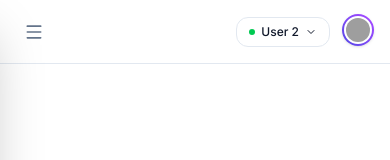
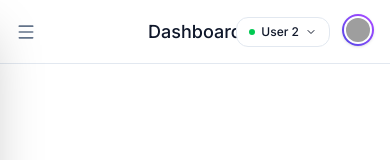
Before and after one commit to Shriti507/HintroDashboard, a Next.js app: page /prompts in a window 390 px wide. Shown: the top 160 px of the page. Built offline with nearby package versions, Linux system fonts and the light colour scheme; grey boxes are pictures that could not be loaded.

Commit message:
feat: responsive dashoboard

```diff
--- a/src/components/dashboard/DashboardCardsContainer.jsx
+++ b/src/components/dashboard/DashboardCardsContainer.jsx
@@ -43,7 +43,7 @@ export function DashboardCardsContainer() {
 
   if (isLoading) {
     return (
-      <div className="grid gap-4 md:grid-cols-2 lg:grid-cols-4">
+      <div className="grid grid-cols-2 gap-3 sm:gap-4 lg:grid-cols-4">
         {[1, 2, 3, 4].map((i) => (
           <div
             key={i}
@@ -116,7 +116,7 @@ export function DashboardCardsContainer() {
   ];
 
   return (
-    <div className="grid gap-4 sm:grid-cols-2 lg:grid-cols-4">
+    <div className="grid grid-cols-2 gap-3 sm:gap-4 lg:grid-cols-4">
       {cards.map((card) => (
         <StatsCard
           key={card.title}
--- a/src/components/dashboard/StatsCard.jsx
+++ b/src/components/dashboard/StatsCard.jsx
@@ -6,7 +6,7 @@ export function StatsCard({ title, formattedValue, icon: Icon, iconBg, iconColor
   const isEmpty = !formattedValue || formattedValue === "0" || formattedValue === "-";
 
   return (
-    <div className="flex items-center gap-4 rounded-2xl bg-white border border-[var(--border)] p-5 shadow-sm hover:shadow-md transition-all duration-200 group">
+    <div className="flex flex-col sm:flex-row items-start sm:items-center gap-3 sm:gap-4 rounded-2xl bg-white border border-[var(--border)] p-4 sm:p-5 shadow-sm hover:shadow-md transition-all duration-200 group h-full">
 
       <div className={cn(
         "w-12 h-12 rounded-xl flex items-center justify-center flex-shrink-0 transition-all duration-300 group-hover:scale-110",
@@ -15,13 +15,13 @@ export function StatsCard({ title, formattedValue, icon: Icon, iconBg, iconColor
         <Icon className={cn("w-5 h-5", iconColor || "text-[var(--foreground)]")} />
       </div>
 
-      <div className="flex flex-col min-w-0">
-        <span className="text-sm font-medium text-[var(--muted-foreground)] tracking-tight leading-none">
+      <div className="flex flex-col min-w-0 mt-1 sm:mt-0">
+        <span className="text-xs sm:text-sm font-medium text-[var(--muted-foreground)] tracking-tight leading-none line-clamp-1">
           {title}
         </span>
         <span
           className={cn(
-            "text-xl sm:text-[22px] font-bold tracking-tight mt-2 text-[var(--foreground)] leading-none",
+            "text-lg sm:text-[22px] font-bold tracking-tight mt-1.5 sm:mt-2 text-[var(--foreground)] leading-none truncate",
             isEmpty && "text-[var(--muted-foreground)]"
           )}
         >
--- a/src/components/dashboard/WelcomeCard.jsx
+++ b/src/components/dashboard/WelcomeCard.jsx
@@ -26,7 +26,7 @@ export function WelcomeCard() {
   }, [loadProfile]);
 
   return (
-    <div className="flex flex-col sm:flex-row sm:items-center sm:justify-between gap-4">
+    <div className="flex flex-col items-start sm:flex-row sm:items-center sm:justify-between gap-4">
       {isLoading ? (
         <div className="h-14 w-64 rounded-lg bg-[var(--muted)]/50 animate-pulse" />
       ) : (
--- a/src/components/layout/DashboardLayout.jsx
+++ b/src/components/layout/DashboardLayout.jsx
@@ -1,12 +1,20 @@
 "use client";
 
-import { useState } from "react";
+import { useState, useEffect } from "react";
 import { Sidebar } from "./Sidebar";
 import { Navbar } from "./Navbar";
 import { cn } from "@/utils/cn";
 
 export function DashboardLayout({ children }) {
   const [isMobileMenuOpen, setIsMobileMenuOpen] = useState(false);
+
+  useEffect(() => {
+    const handleEsc = (e) => {
+      if (e.key === "Escape") setIsMobileMenuOpen(false);
+    };
+    window.addEventListener("keydown", handleEsc);
+    return () => window.removeEventListener("keydown", handleEsc);
+  }, []);
 
   return (
     <div className="flex h-screen overflow-hidden bg-[var(--background)]">
@@ -29,7 +37,7 @@ export function DashboardLayout({ children }) {
         <Sidebar className="flex w-64 shadow-2xl" />
       </div>
 
-      {/* Main Content */}
+
       <div className="flex-1 flex flex-col w-0 overflow-hidden relative">
         <Navbar onMenuClick={() => setIsMobileMenuOpen(true)} />
 
--- a/src/components/layout/Navbar.jsx
+++ b/src/components/layout/Navbar.jsx
@@ -49,12 +49,12 @@ export function Navbar({ onMenuClick }) {
 
   return (
     <>
-      <header className="h-16 border-b border-[var(--border)] bg-[var(--card)]/80 backdrop-blur-md sticky top-0 z-30 flex items-center justify-between px-4 sm:px-6">
-        <div className="flex items-center gap-4">
+      <header className="h-16 border-b border-[var(--border)] bg-[var(--card)]/80 backdrop-blur-md sticky top-0 z-30 flex items-center justify-between px-4 sm:px-6 relative">
+        <div className="flex items-center gap-4 z-10">
           <button
             onClick={onMenuClick}
             aria-label="Open navigation menu"
-            className="md:hidden p-2 rounded-md text-[var(--muted-foreground)] hover:bg-[var(--muted)] hover:text-[var(--foreground)] transition-colors"
+            className="md:hidden p-2 -ml-2 rounded-md text-[var(--muted-foreground)] hover:bg-[var(--muted)] hover:text-[var(--foreground)] transition-colors"
           >
             <Menu className="w-5 h-5" />
           </button>
@@ -64,8 +64,13 @@ export function Navbar({ onMenuClick }) {
           </div>
         </div>
 
-        <div className="flex items-center gap-3">
-          {/* ── Dev User Switcher ── */}
+
+        <div className="absolute left-1/2 -translate-x-1/2 sm:hidden font-medium font-sans text-lg text-[var(--foreground)] pointer-events-none">
+          <p>Dashboard</p>
+        </div>
+
+        <div className="flex items-center gap-3 z-10">
+
           <div className="relative" ref={userSwitcherRef}>
             <button
               onClick={() => setUserSwitcherOpen((v) => !v)}
--- a/src/components/layout/Sidebar.jsx
+++ b/src/components/layout/Sidebar.jsx
@@ -49,7 +49,7 @@ export function Sidebar({ className }) {
         </span>
       </div>
 
-      {/* Main Nav */}
+
       <nav className="flex-1 px-4 py-2 space-y-0.5 overflow-y-auto">
         {navItems.map((item) => {
           const active = isActive(item.href);
@@ -88,7 +88,7 @@ export function Sidebar({ className }) {
         })}
       </nav>
 
-      {/* Bottom Section */}
+
       <div className="px-4 py-4 border-t border-[var(--border)] space-y-0.5">
         {bottomItems.map((item) => {
           const active = isActive(item.href);
```
